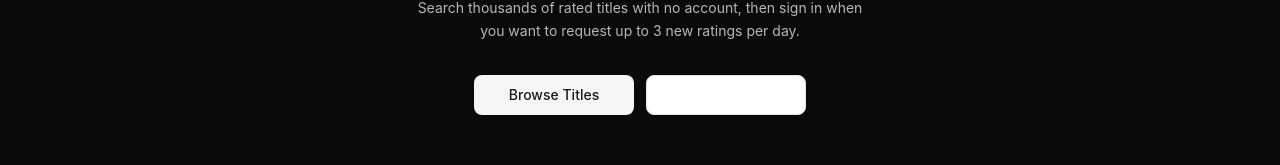
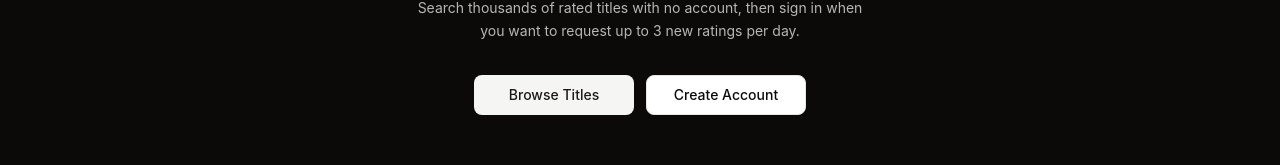
Before and after one commit to jessewalberg/how-very-dare-you, a Next.js app: page / in a window 1280 px wide. Shown: the part 3091-3256 px from the top of the page. Built offline with nearby package versions, Linux system fonts and the light colour scheme; no server answers.

Commit message:
view button

```diff
--- a/components/landing/LandingAuthButtons.tsx
+++ b/components/landing/LandingAuthButtons.tsx
@@ -26,7 +26,7 @@ export function LandingAuthButtons() {
         <Button
           size="lg"
           variant="outline"
-          className="min-w-[160px]"
+          className="min-w-[160px] text-foreground"
         >
           Create Account
         </Button>
@@ -56,7 +56,7 @@ export function LandingNavAuth() {
         </Button>
       </SignInButton>
       <SignUpButton mode="modal">
-        <Button variant="outline" size="sm" className="text-xs h-8">
+        <Button variant="outline" size="sm" className="text-xs h-8 text-foreground">
           Sign Up
         </Button>
       </SignUpButton>
```
